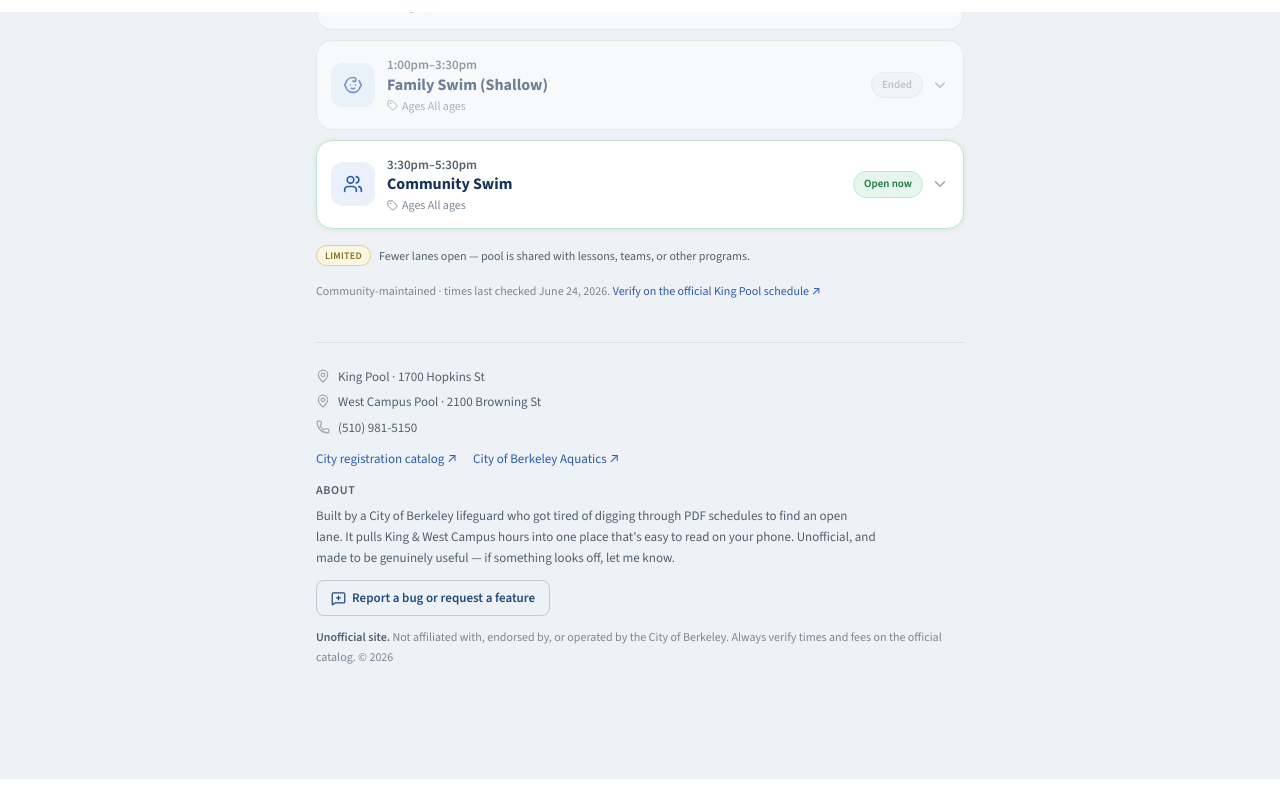
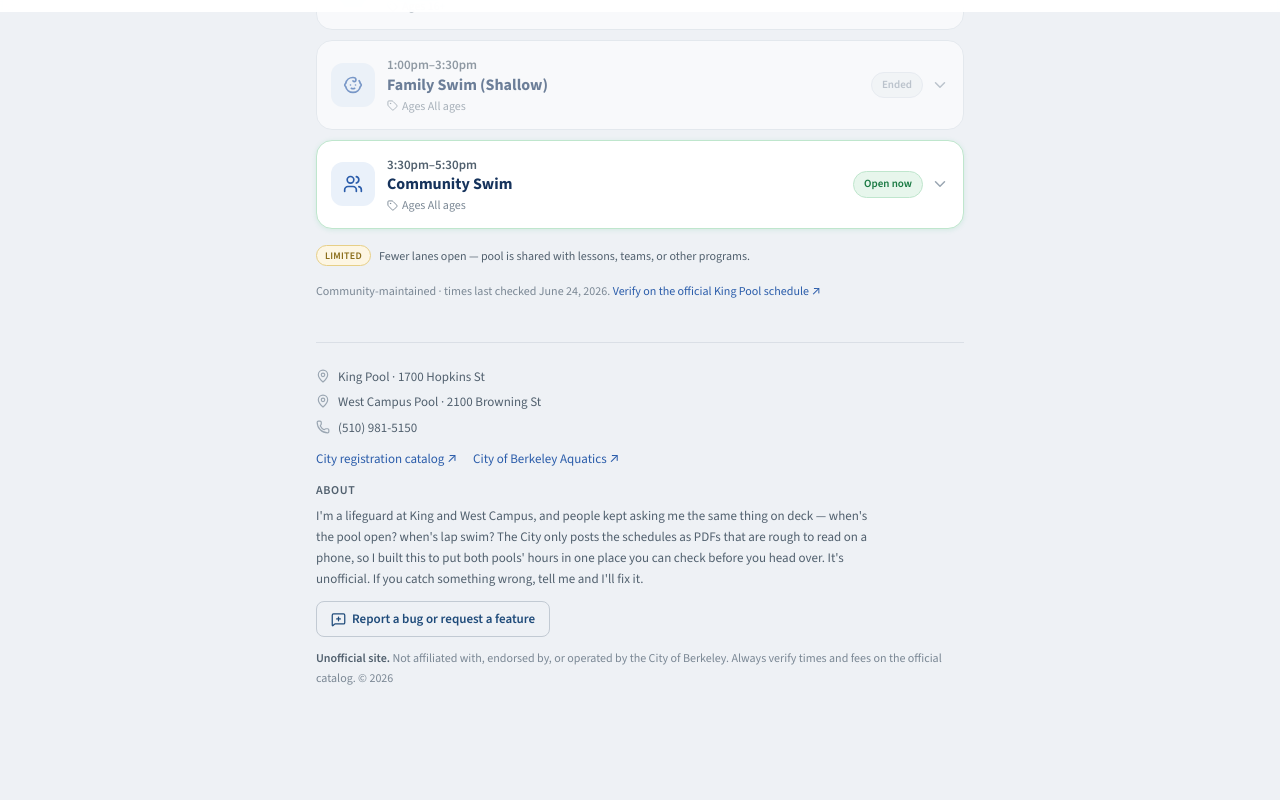
Before and after one commit to BeckerHockenbrock/berkeley-swim, a React (Vite) app: page / in a window 1280 px wide. Shown: the part 788-1588 px from the top of the page. Before the commit the page ends 1567 px from the top, so only its background shows below. Built offline with nearby package versions, Linux system fonts and the light colour scheme.

Commit message:
changed the about

```diff
--- a/src/App.tsx
+++ b/src/App.tsx
@@ -96,7 +96,7 @@ export default function App() {
           <div>
             <div className="text-[12px] font-semibold uppercase tracking-wider text-[#51606e] mb-1.5">About</div>
             <p className="text-[13px] text-[#51606e] leading-relaxed max-w-[560px]">
-              Built by a City of Berkeley lifeguard who got tired of digging through PDF schedules to find an open lane. It pulls King &amp; West Campus hours into one place that&apos;s easy to read on your phone. Unofficial, and made to be genuinely useful — if something looks off, let me know.
+              I&apos;m a lifeguard at King and West Campus, and people kept asking me the same thing on deck — when&apos;s the pool open? when&apos;s lap swim? The City only posts the schedules as PDFs that are rough to read on a phone, so I built this to put both pools&apos; hours in one place you can check before you head over. It&apos;s unofficial. If you catch something wrong, tell me and I&apos;ll fix it.
             </p>
           </div>
 
```
